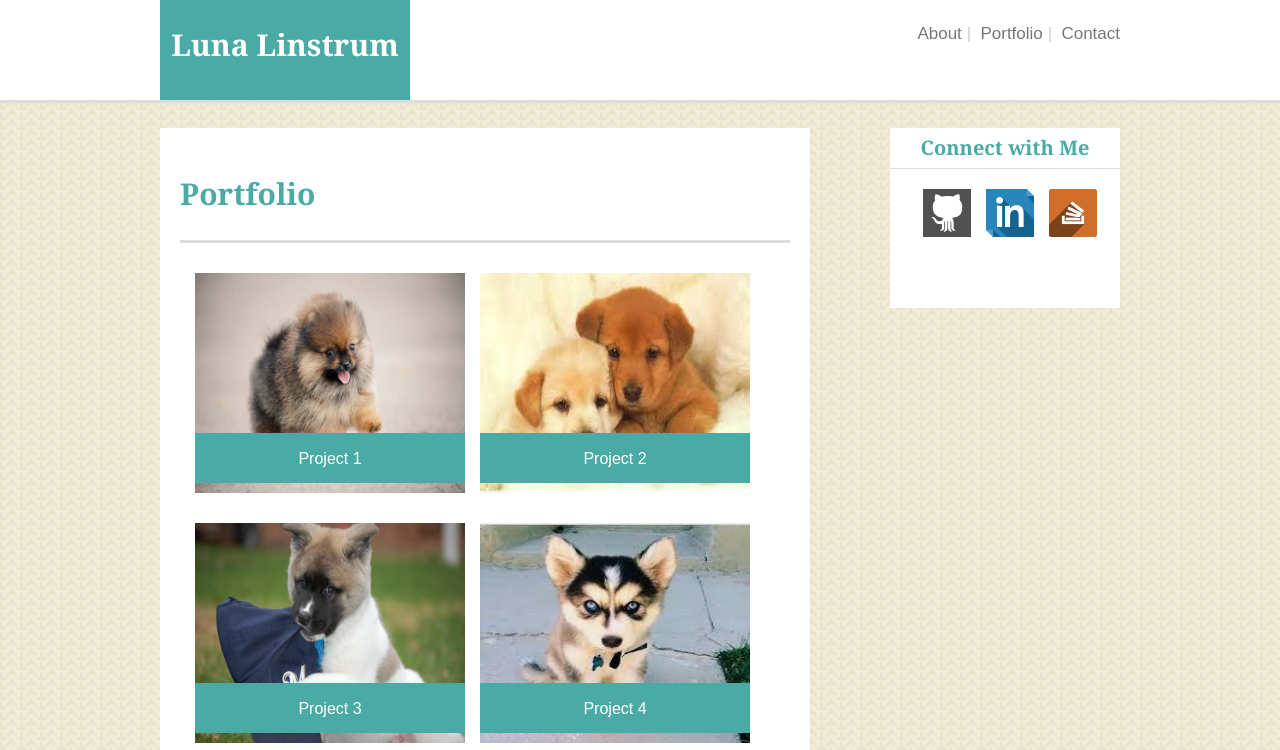
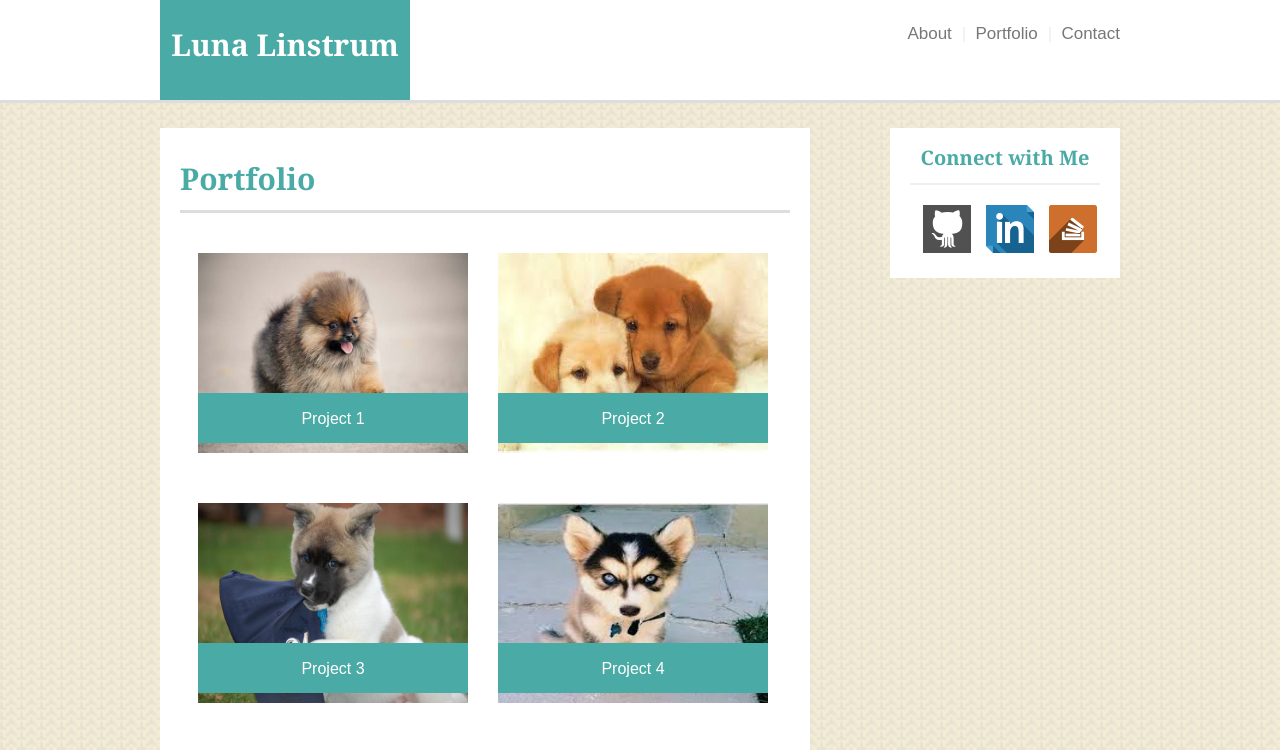
Before and after one commit to AltynayLuna/Basic-Portfolio, a plain HTML site: page portfolio.html in a window 1280 px wide. Shown: the top 750 px of the page. Drawn offline with Linux system fonts and the light colour scheme.

Commit message:
Final Version

```diff
--- a/assets/css/style.css
+++ b/assets/css/style.css
@@ -17,13 +17,14 @@ body {
 }
 .pike {
 	padding-right: 5px;
-	padding-left: 5px;
-	color: #ccc;
+	padding-left: 10px;
+	color: #eee;
 	display: inline-block;
 }
 
 .content-wrapper {
-	width: 960px;
+	max-width: 960px;
+	width: 100%;
 	margin: 0 auto;
 }
 .navigation {
@@ -59,7 +60,7 @@ a:hover {
 .social {
 	float: right;
 	width: 230px;
-	height: 180px;
+	height: 150px;
 	background-color: #ffffff;
 	display: inline-block;
 	top: 20px;
@@ -77,11 +78,21 @@ a:hover {
 	padding-left: 10px;
 }
 .connect {
-	padding: 10px;
-	border-bottom: solid #dddddd 1px;
+	padding-right: 20px;
+	padding-left: 20px;
+	padding-top: 20px;
+
+
+}
+.hr-grey {
+	border-color: #eee;
+	border-style: solid;
+	margin-bottom: 0;
+	margin-top: 15px;
 }
 .image-main {
 	margin: 10px;
+	margin-right: 20px;
 	float: left;
 }
 .main-content, .contact-content, .portfolio-content {
@@ -99,14 +110,15 @@ a:hover {
 	line-height: 32px;
 
 }
-.header2, .header3, .header4 {
+.header2 {
 	color: #4aaaa5;
 	font-family: 'Georgia', Times, Times New Roman, serif;
 	font-size: 30px;
 	font-weight: bold;
-	padding: 30px;
+	padding: 15px;
 	border-bottom: solid 3px #dddddd;
 	padding-left: 0;
+	margin-bottom: 10px;
 }
 .clearfix::after {
 	clear: both;
@@ -125,25 +137,21 @@ a:hover {
 	font-family: 'Arial', 'Helvetica Neue', Helvetica, sans-serif;
 	padding-top: 30px;
 }
-.button {
-	padding: 8px 20px 8px 20px;
-	background-color: #4aaaa5;
-	color: white;
-	border: none;
-}
-
 
 /*****Specific to contact page only*****/
 #name {
-	width: 610px;
+	width: 100%;
 	height: 35px;
+	margin-bottom: 10px;
 }
 #email {
-	width: 610px;
+	width: 100%;
 	height: 35px;
+	margin-bottom: 10px;
+
 }
 #message {
-	width: 610px;
+	width: 100%;
 	height: 250px;
 }
 
@@ -156,6 +164,15 @@ input[type=text] {
 #message {
 	border: solid 1px #dddddd;
 }
+.button {
+	padding: 8px 20px 8px 20px;
+	background-color: #4aaaa5;
+	color: white;
+	border: none;
+	font-family: 'Arial', 'Helvetica Neue', Helvetica, sans-serif;
+	font-size: 17px;
+
+}
 
 /*****Specific to portfolio page only*****/
 
@@ -163,19 +180,22 @@ input[type=text] {
 	min-height: 850px;
 	padding-bottom: 50px;
 }
-.project-1, .project-2, .project-3, .project-4, .project-5 {
+.project {
   float: left;
   width: 270px;
   height: 220px;
   display: inline;
   margin-top: 30px;
-  margin-left: 15px;
   position: relative;
 
 }
-.project-1-name, .project-2-name, .project-3-name, .project-4-name, .project-5-name {
+.project img {
+	width: 270px;
+	height: 200px;
+}
+.project-name {
 	position: absolute;
-	top: 160px;
+	top: 140px;
   	width: 270px;
   	height: 50px;
   	background-color: #4aaaa5;
@@ -183,44 +203,13 @@ input[type=text] {
   	text-align: center;
   	padding-top: 10px;
 }
+.project-left {
+	margin-right: 15px;
+	margin-left: 18px;
 
+}
 
-
-
-
-/*Additional Specifcations
-
-Colors Pro-tip: Use the Eye Dropper Chrome extension to find the colors used on web pages.
-Teal color (used for headings and backgrounds): #4aaaa5
-Regular font color (used for paragraphs and all text besides the headings): #777777
-Main header background color: #ffffff
-Main header border color: #cccccc
-Footer background color: #666666
-Main content background color: #ffffff
-Main content border color: #dddddd
-Fonts:
-For heading fonts use font-family: 'Georgia', Times, Times New Roman, serif;.
-For all other fonts use 'Arial', 'Helvetica Neue', Helvetica, sans-serif;.
-
-Profile Image Found on index.html:
-Use a picture of yourself.
-If you don't have a picture, you can grab a placeholder image from LoremPixel. Save the images to your images folder.
-Portfolio Images:
-Placeholder images can be found at LoremPixel.
-Save the images to your images folder.
-Social Link Images (Github, LinkedIn, StackOverflow, etc.):
-These images can be found on IconFinder.
-Save the images to your images folder.
-Ensure that these icons are live links to your GitHub, LinkedIn, and Stack Overflow profiles.
-Background Images:
-The background pattern used was found on Subtle Patterns. You can browse through that site and find whichever pattern you like.
-Dimensions:
-The entire content area is 960px wide.
-The main section content is 650px wide.
-The sidebar is 270px wide.
-Pro-tip: Use the Page Ruler extension to measure the size of elements.
-Bonus
-
-Make your pages more sophisticated by adding style to text links, to image links, and to buttons for when a user hovers their cursor over them. A CSS hover tutorial can be found here.
-You can use Adobe Kuler to find colors that match the theme (in this case, the primary color is Teal #4aaaa5).
-Make a "sticky footer." You will notice the dark grey footer will always rest just below the content. This is fine whenever your site has enough content to push it down past the height of most monitors. But if there isn't much content in the body, the footer could rest in the middle of the page:
+.project-right {
+	margin-left: 15px;
+	margin-right: 5px;
+}
--- a/portfolio.html
+++ b/portfolio.html
@@ -22,33 +22,33 @@
 	</header>
 
 	<div class="content-wrapper clearfix">
-		<aside class="social"><div class="connect">Connect with Me</div>
+		<aside class="social"><div class="connect">Connect with Me<hr class="hr-grey"></div>
 			<a href="https://github.com/AltynayLuna" target="_blank"><img src="assets/images/github.png" alt="github"></a>
 			<a href="https://www.linkedin.com/in/altynaylinstrum/" target="_blank"><img src="assets/images/linkedin.png" alt="linkedin"></a>
 			<a href="https://stackoverflow.com/users/8242041/luna" target="_blank"><img src="assets/images/stackoverflow.png" alt="stackoverflow"></a>
 		</aside>
 
 		<div class="portfolio-content clearfix">
-			<header class="header4">Portfolio</header>
+			<header class="header2">Portfolio</header>
 
-			<div class="project-1"><img src="assets/images/puppy1.jpg" alt="cute-puppy1" width="270" height="220">
-				<div class="project-1-name">Project 1</div>
+			<div class="project project-left"><img src="assets/images/puppy1.jpg" alt="cute-puppy1">
+				<div class="project-name">Project 1</div>
 			</div>
 
-			<div class="project-2"><img src="assets/images/puppy2.jpg" alt="cute-puppy2" width="270" height="220">
-				<div class="project-2-name">Project 2</div>
+			<div class="project project-right"><img src="assets/images/puppy2.jpg" alt="cute-puppy2">
+				<div class="project-name">Project 2</div>
 			</div>
 
-			<div class="project-3"><img src="assets/images/puppy3.jpg" alt="cute-puppy3" width="270" height="220">
-				<div class="project-3-name">Project 3</div>
+			<div class="project project-left"><img src="assets/images/puppy3.jpg" alt="cute-puppy3">
+				<div class="project-name">Project 3</div>
 			</div>
 
-			<div class="project-4"><img src="assets/images/puppy4.jpg" alt="cute-puppy4" width="270" height="220">
-				<div class="project-4-name">Project 4</div>
+			<div class="project project-right"><img src="assets/images/puppy4.jpg" alt="cute-puppy4">
+				<div class="project-name">Project 4</div>
 			</div>
 
-			<div class="project-5"><img src="assets/images/puppy5.jpg" alt="cute-puppy5" width="270" height="220">
-				<div class="project-5-name">Project 5</div>
+			<div class="project project-left"><img src="assets/images/puppy5.jpg" alt="cute-puppy5">
+				<div class="project-name">Project 5</div>
 			</div>
 		</div>
 	</div>
```
Also changed, not shown: contact.html (+2 -2 lines), index.html (+5 -3 lines).
